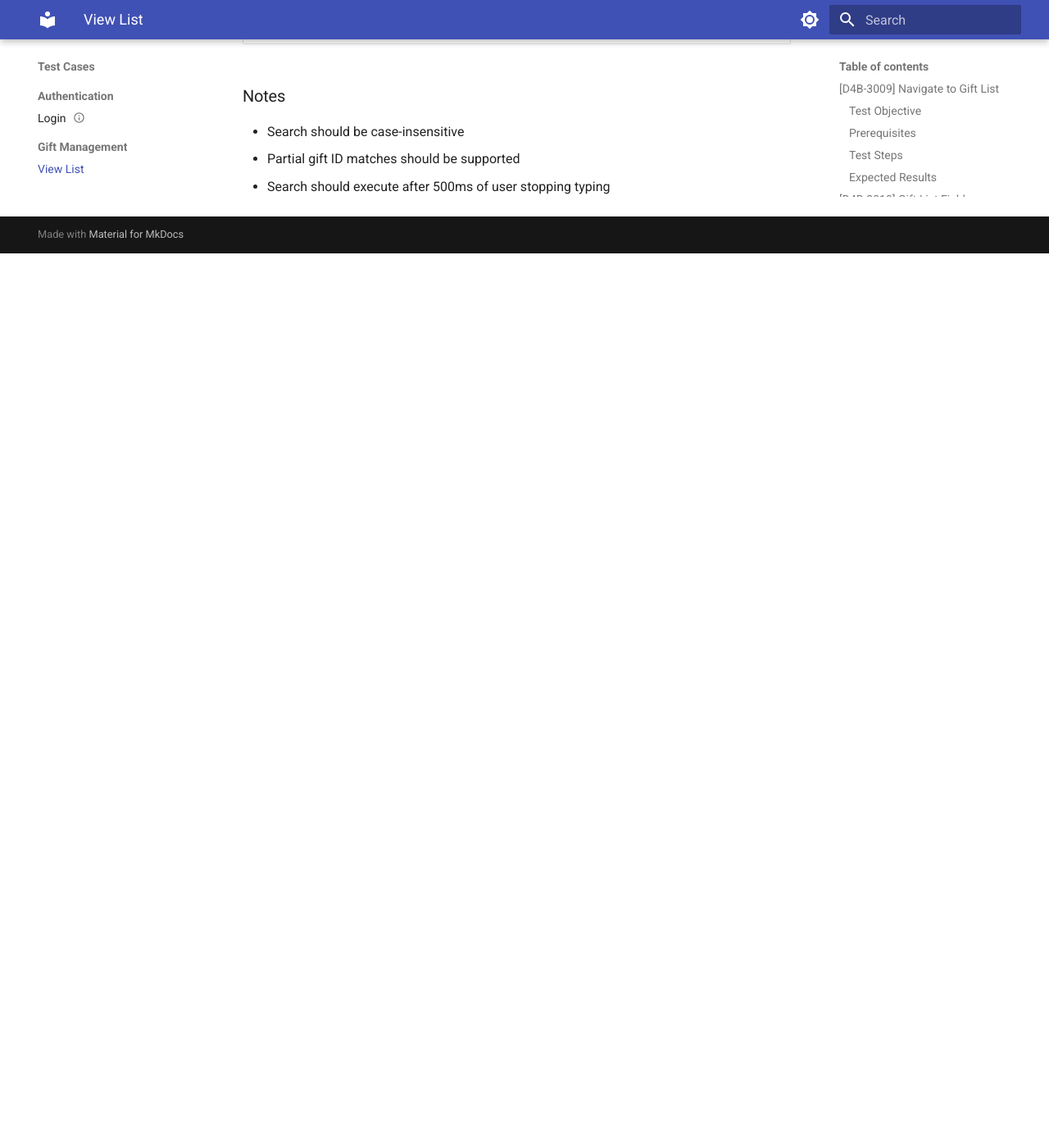
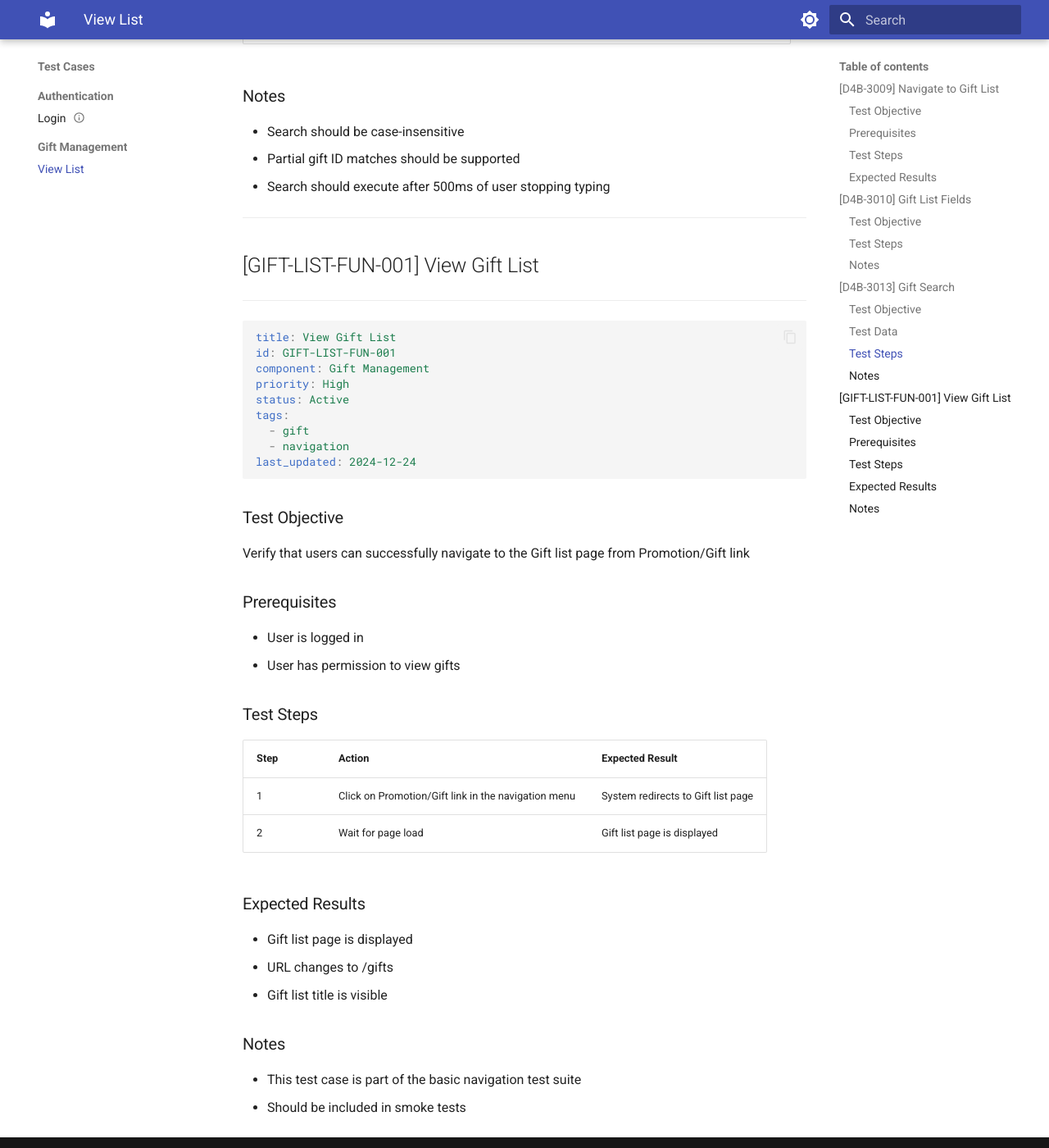
Before and after one commit to droppii/qa-tms, an MkDocs documentation site: the page built from docs/test-cases/gift/view-list.md, in a window 1280 px wide and 1400 px high, scrolled down 2981 px. Shown: the whole window at 82% size. Built offline with MkDocs 1.6.1 and Material for MkDocs 9.7.7, drawn with Linux system fonts in a browser that asks for light colours; before the commit the page ends 3290 px from its top, so only the background shows below that; some of the changed text lies outside the part shown.

Commit message:
Update documentation structure and test case formats

````diff
--- a/docs/test-cases/gift/view-list.md
+++ b/docs/test-cases/gift/view-list.md
@@ -19,7 +19,7 @@ Verify that users can successfully navigate to the Gift list page from Promotion
 - User has permission to view gifts
 
 ### Test Steps
-!include ../shared-steps/navigation.md#Navigate-to-Gift-List
+{{ ../shared-steps/navigation.md }}
 
 ### Expected Results
 - Gift list page is displayed
@@ -98,3 +98,42 @@ Verify that the search functionality correctly filters gifts by ID
 - Search should be case-insensitive
 - Partial gift ID matches should be supported
 - Search should execute after 500ms of user stopping typing
+
+---
+
+## [GIFT-LIST-FUN-001] View Gift List
+---
+```yaml
+title: View Gift List
+id: GIFT-LIST-FUN-001
+component: Gift Management
+priority: High
+status: Active
+tags:
+  - gift
+  - navigation
+last_updated: 2024-12-24
+```
+
+### Test Objective
+Verify that users can successfully navigate to the Gift list page from Promotion/Gift link
+
+### Prerequisites
+- User is logged in
+- User has permission to view gifts
+
+### Test Steps
+
+| Step | Action | Expected Result |
+|------|--------|----------------|
+| 1 | Click on Promotion/Gift link in the navigation menu | System redirects to Gift list page |
+| 2 | Wait for page load | Gift list page is displayed |
+
+### Expected Results
+- Gift list page is displayed
+- URL changes to /gifts
+- Gift list title is visible
+
+### Notes
+- This test case is part of the basic navigation test suite
+- Should be included in smoke tests
--- a/mkdocs.yml
+++ b/mkdocs.yml
@@ -37,7 +37,9 @@ markdown_extensions:
   - pymdownx.highlight:
       anchor_linenums: true
   - pymdownx.inlinehilite
-  - pymdownx.snippets
+  - pymdownx.snippets:
+      base_path: ["."]
+      check_paths: true
   - pymdownx.superfences
   - pymdownx.tabbed:
       alternate_style: true
--- /dev/null
+++ b/requirements.txt
@@ -0,0 +1,3 @@
+mkdocs-material>=9.4.0
+pymdown-extensions>=10.3
+mkdocs-git-revision-date-plugin>=0.3.2
````
Also changed, not shown: docs/guidelines/test-case-numbering.md (added, +46 -0 lines), docs/shared-steps/navigation.md (+5 -4 lines), docs/test-cases/functional/login.md (+3 -3 lines).
